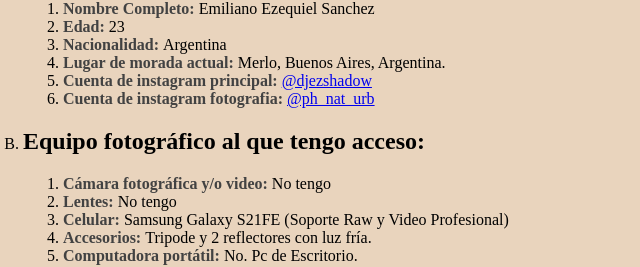
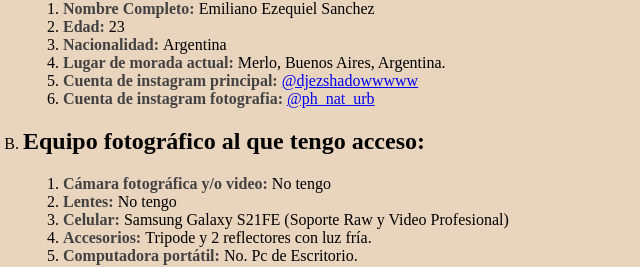
Before and after one commit to djezshadow/blogger_test, a plain HTML site: page index.html in a window 1280 px wide. Shown: the part 203-470 px from the top of the page, 25-665 px from the left. Drawn offline with Linux system fonts and the light colour scheme.

Commit message:
Codigo HTML

```diff
--- a/index.html
+++ b/index.html
@@ -42,7 +42,7 @@
                                 <li><strong>Nacionalidad: </strong>Argentina</li>
                                 <li><strong>Lugar de morada actual: </strong>Merlo, Buenos Aires,  Argentina.</li>
                                 <li><strong>Cuenta de instagram principal: </strong>
-                                <a target="blank_" href="https://instagram.com/djezshadow">@djezshadow</a></li>
+                                <a target="blank_" href="https://instagram.com/djezshadow">@djezshadowwwww</a></li>
                                 <li><strong>Cuenta de instagram fotografia: </strong><a target="blank_" href="https://instagram.com/ph_nat_urb">@ph_nat_urb</a></li>
 
                             </ol>
```
